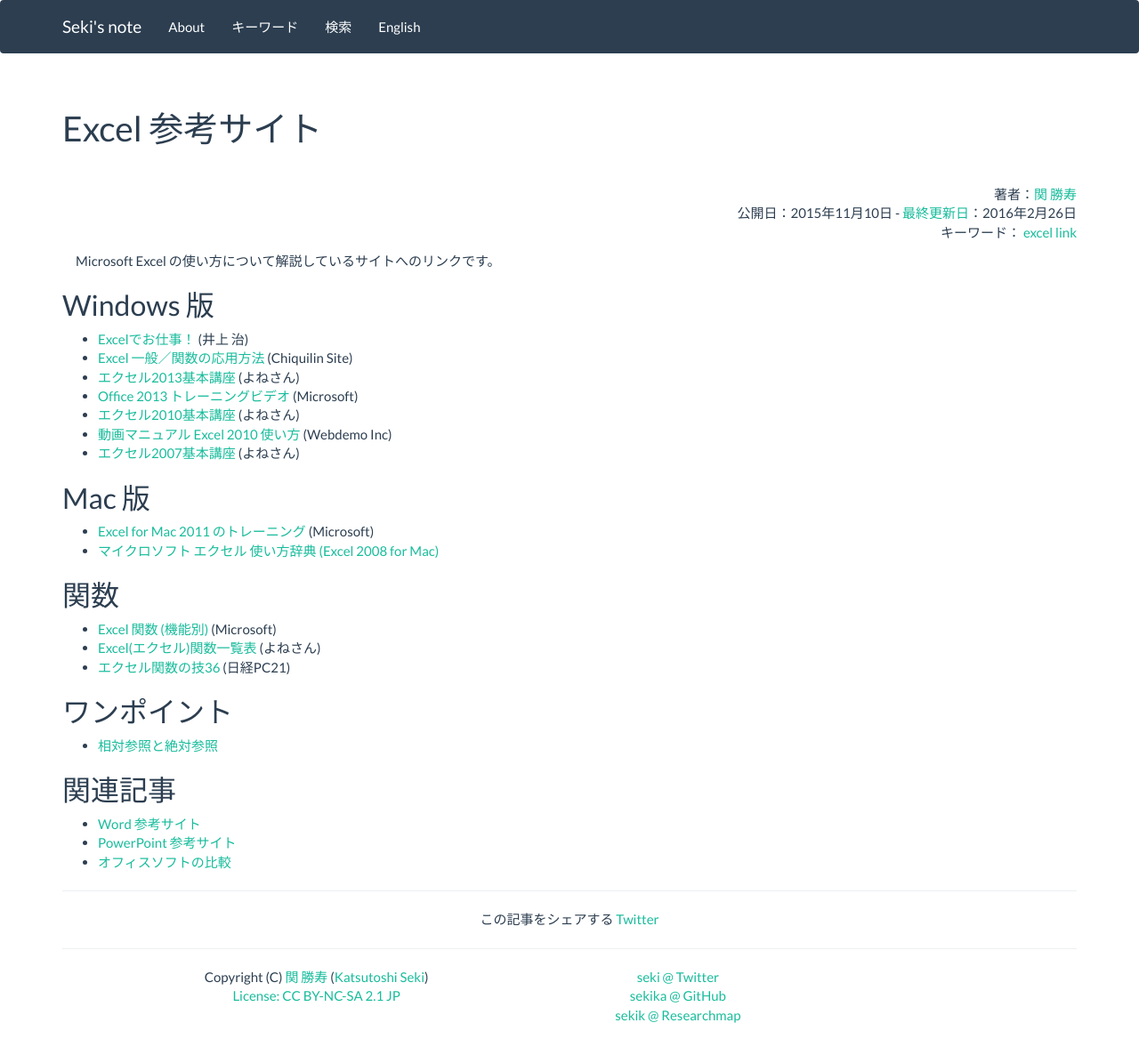
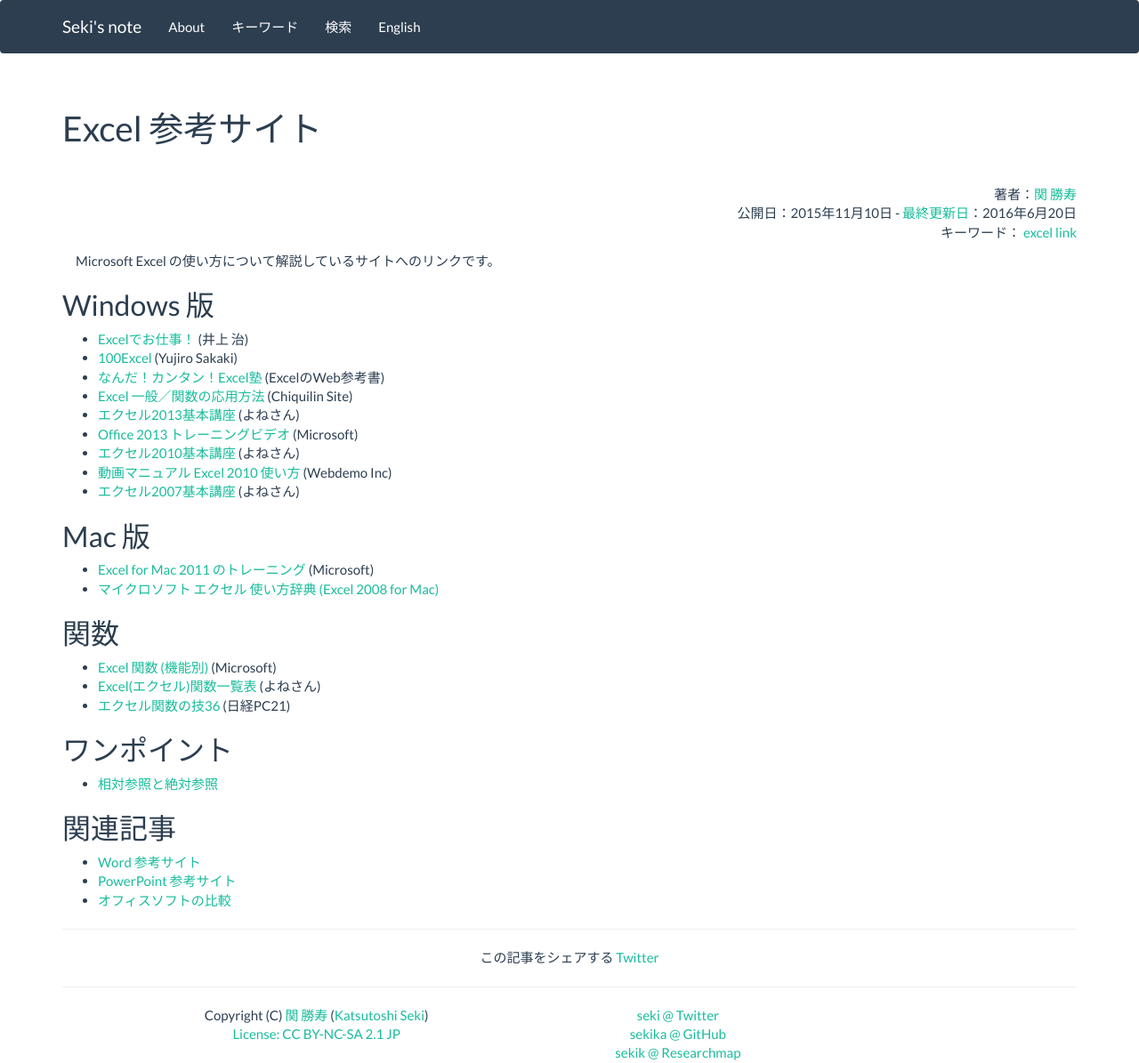
Before and after one commit to sekika/sekika.github.io, a Jekyll site: the page built from _posts/2015-11-10-excel-link.md, in a window 1280 px wide. Shown: the whole page at 89% size. Built offline with Jekyll 4.4.1, drawn with Linux system fonts in a browser that asks for light colours; nearby versions of some CDN libraries; comment, search, counter and statistics services are not loaded; before the commit the page ends 1152 px from its top, so only the background shows below that.

Commit message:
Added links to 2 Excel sites

```diff
--- a/_posts/2015-11-10-excel-link.md
+++ b/_posts/2015-11-10-excel-link.md
@@ -2,7 +2,7 @@
 layout: post
 title: Excel 参考サイト
 date: 2015-11-10 10:27:37 +0000
-update: 2016-02-26 08:39:09 +0000
+update: 2016-06-20 15:12:08 +0000
 tags:
 - excel
 - link
@@ -11,6 +11,8 @@
 
 ## Windows 版
 - [Excelでお仕事！](http://www.asahi-net.or.jp/~ef2o-inue/top01.html) (井上 治)
+- [100Excel](http://www.100excel.com/) (Yujiro Sakaki)
+- [なんだ！カンタン！Excel塾](http://kokodane.com/) (ExcelのWeb参考書)
 - [Excel 一般／関数の応用方法](http://www.geocities.jp/chiquilin_site/) (Chiquilin Site)
 - [エクセル2013基本講座](http://www4.synapse.ne.jp/yone/excel2013/) (よねさん)
 - [Office 2013 トレーニングビデオ](http://www.microsoft.com/ja-jp/office/2013/business/training/training-video/default.aspx) (Microsoft)
```
